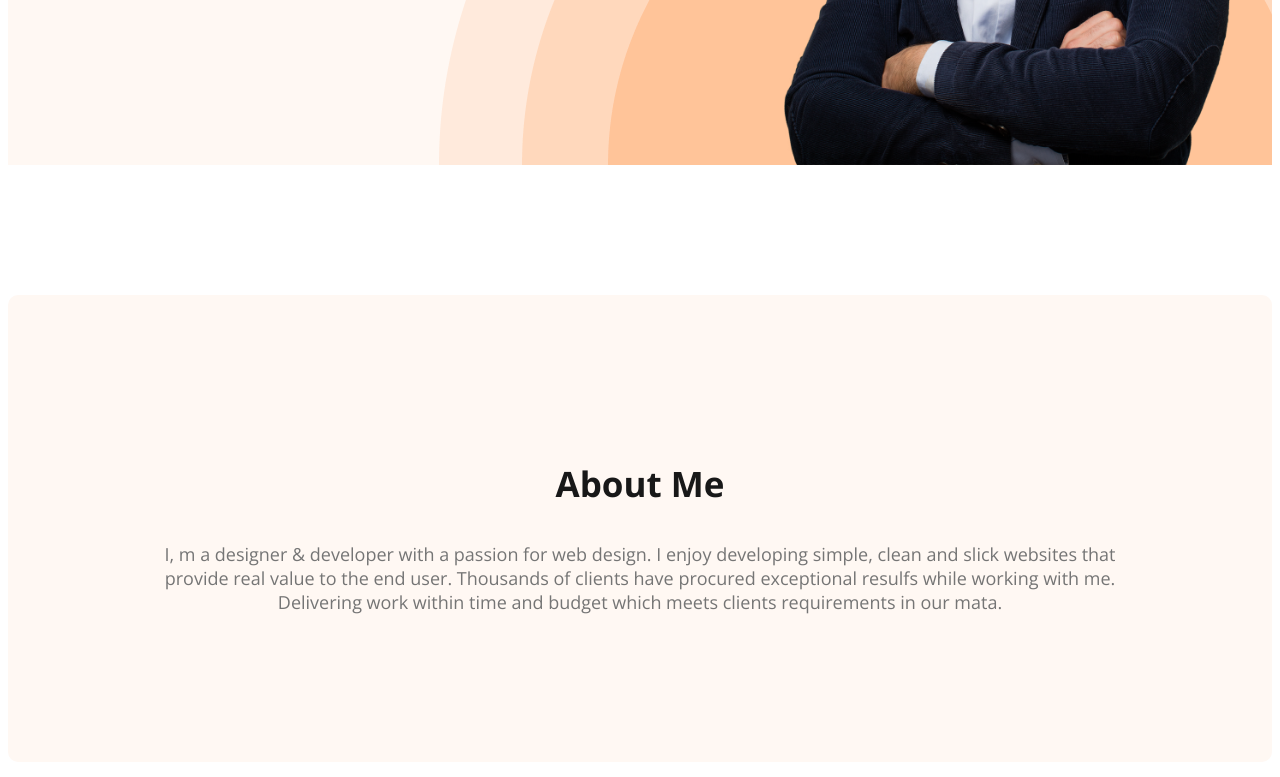
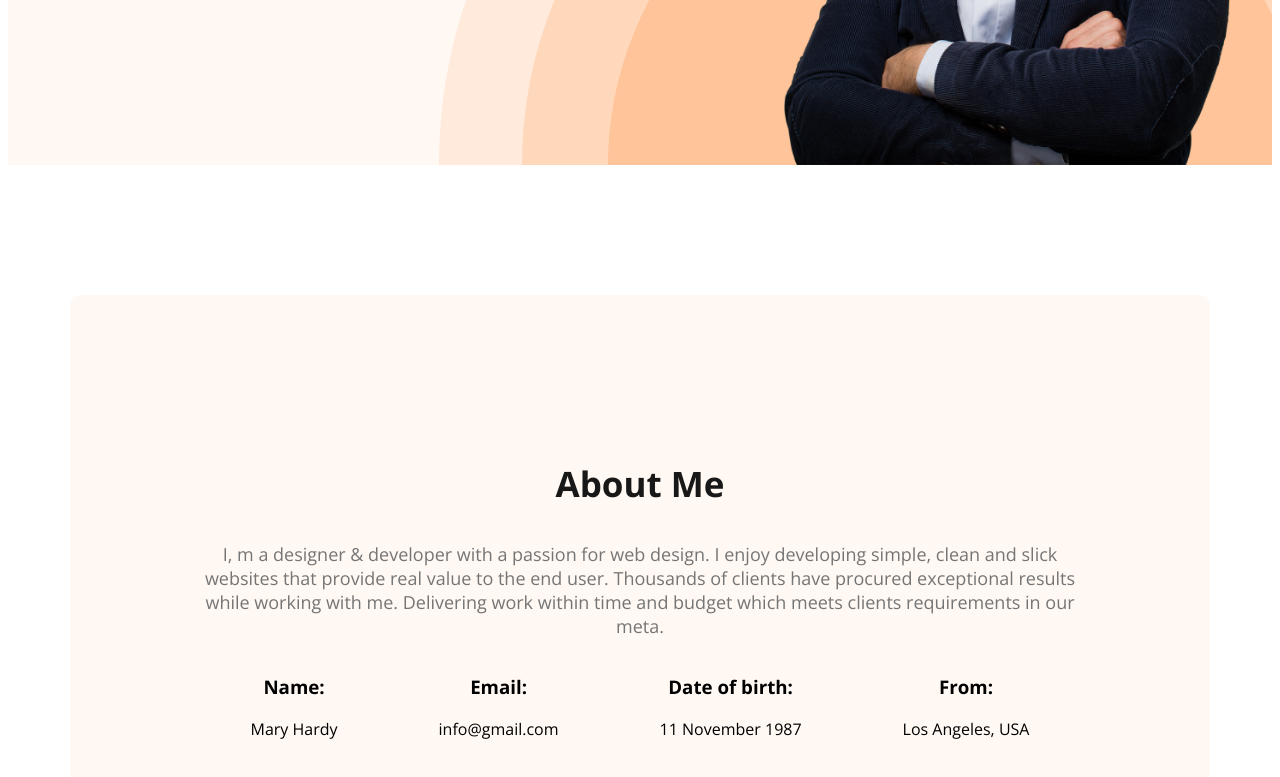
Before and after one commit to akashseub/my-first-portfolio, a plain HTML site: page index.html in a window 1280 px wide. Shown: the part 603-1380 px from the top of the page. Drawn offline with nearby package versions, Linux system fonts and the light colour scheme.

Commit message:
about section added

```diff
--- a/index.html
+++ b/index.html
@@ -37,7 +37,26 @@
     <main>
         <section class="about">
             <h3 class="section-title">About Me</h3>
-            <p class="section-description">I, m a designer & developer with a passion for web design. I enjoy developing simple, clean and slick websites that provide real value to the end user. Thousands of clients have procured exceptional resulfs while working with me. Delivering work within time and budget which meets clients requirements in our mata.</p>
+            <p class="section-description">I, m a designer & developer with a passion for web design. I enjoy developing simple, clean and slick websites that provide real value to the end user. Thousands of clients have procured exceptional results while working with me. Delivering work within time and budget which meets clients requirements in our meta.</p>
+
+            <div class="about-information-container">
+                <div class="about-information">
+                    <h3 class="about-information-title">Name:</h3>
+                    <p class="about-information-description">Mary Hardy</p>
+                </div>
+                <div class="about-information">
+                    <h3 class="about-information-title">Email:</h3>
+                    <p class="about-information-description">info@gmail.com</p>
+                </div>
+                <div class="about-information">
+                    <h3 class="about-information-title">Date of birth:</h3>
+                    <p class="about-information-description">11 November 1987</p>
+                </div>
+                <div class="about-information">
+                    <h3 class="about-information-title">From:</h3>
+                    <p class="about-information-description">Los Angeles, USA</p>
+                </div>
+            </div>
         </section>
     </main>
 
--- a/styles/portfolio.css
+++ b/styles/portfolio.css
@@ -85,9 +85,25 @@ nav a {
 }
 
 /* main section style */
+main{
+    max-width: 1140px;
+    margin: 0 auto;
+}
+
+
+/* about section style  */
 .about{
     padding: 130px;
     background: #FFF8F3;
     border-radius: 10px;
     margin: 130px 0;
 }
+
+.about-information-container{
+    display: flex;
+    justify-content: space-around;
+}
+
+.about-information{
+    text-align: center;
+}
```
